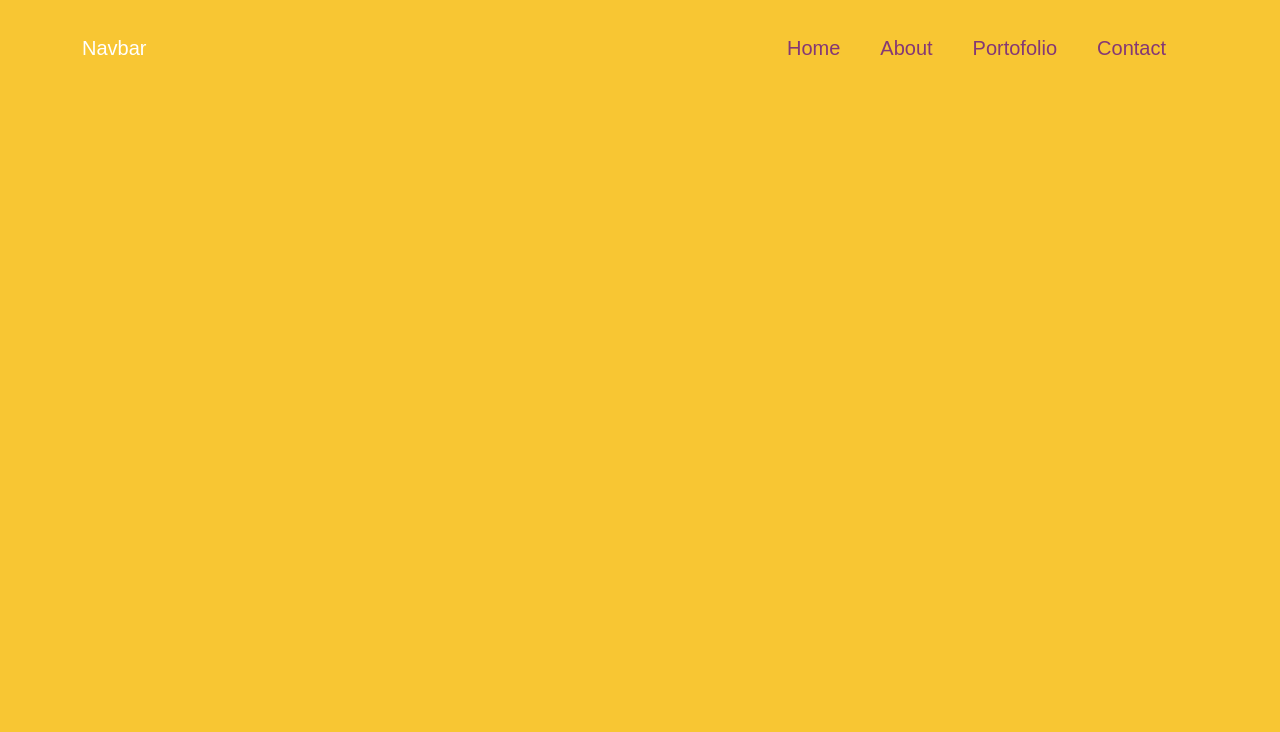
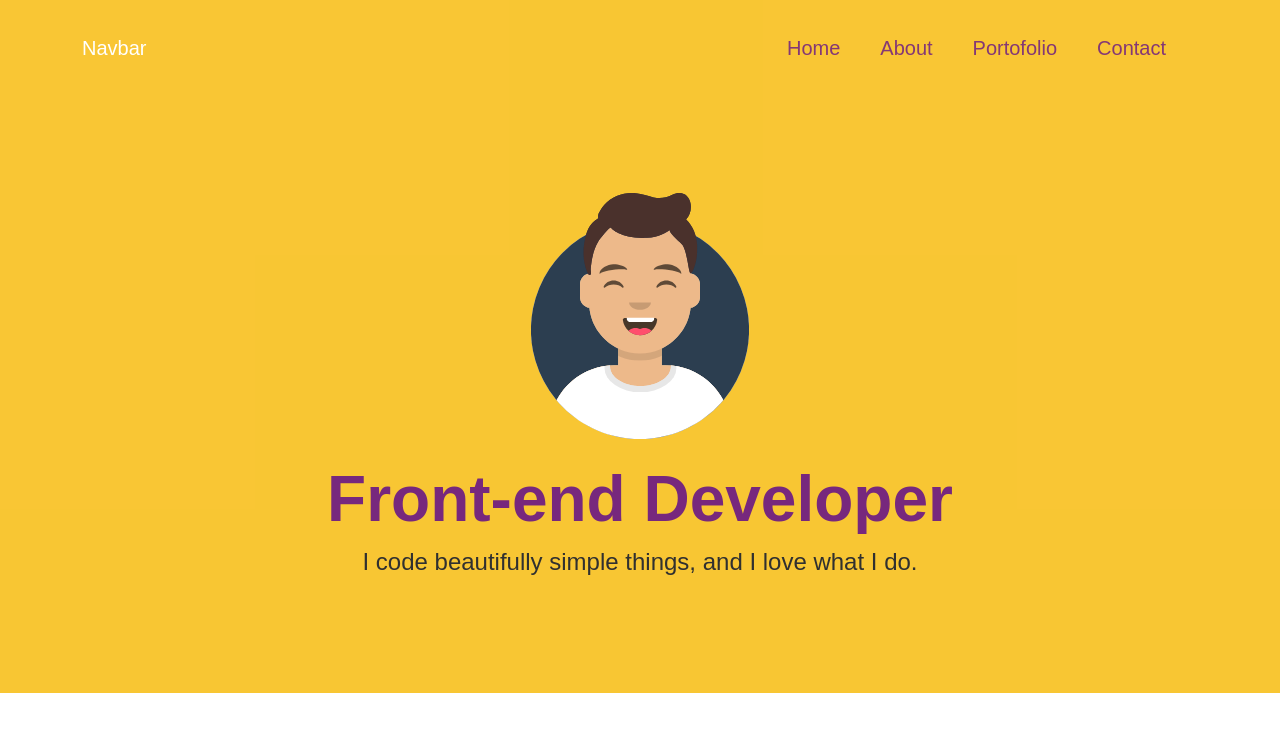
Before and after one commit to yahfiIlham/yahfiIlham.github.io, a website: page index.html in a window 1280 px wide. Drawn offline with nearby package versions, Linux system fonts and the light colour scheme.

Commit message:
install package eslint build section masthead

```diff
--- a/assets/css/style.css
+++ b/assets/css/style.css
@@ -16,7 +16,7 @@
 
     --clr-light: #fff;
     --clr-dark: #303030;
-    --clr-accent: #f7b801;
+    --clr-accent: rgba(247, 184, 1, .8);
     --clr-purple: #4f1c52;
     --clr-purple-secondary: #77287d;
 
@@ -73,10 +73,12 @@ h1 { font-size: var(--fs-h1) }
 h2 { font-size: var(--fs-h2) }
 h3 { font-size: var(--fs-h3) }
 
+p { font-size: var(--fs-body)}
+
 
 /* Navigation */
 
-.bg-nav {
+#mainNav.bg-nav {
     background-color: rgba(247, 184, 1, 0) !important;
 }
 
@@ -86,7 +88,7 @@ h3 { font-size: var(--fs-h3) }
     color: var(--clr-purple-secondary) !important;
     opacity: .9;
 }
-.nav-item .nav-link:after {
+.nav-item .nav-link:after  {
     content: '';
     position: absolute;
     width: 100%;
@@ -99,11 +101,24 @@ h3 { font-size: var(--fs-h3) }
     transition: transform 0.3s ease-out;
 }
 
-.nav-item .nav-link:hover:after {
+.nav-item .nav-link:hover:after, #mainNav.navbar-shrink .nav-link:hover:after {
     transform: scaleX(1);
     transform-origin: bottom left;
 }
 
+@media (max-width: 992px) {
+    #mainNav.bg-nav {
+        background-color: var(--clr-purple-secondary) !important;
+    }
+
+    .nav-link {
+        color: var(--clr-light) !important;
+        opacity: 1;
+    }
+}
+
+
+@media (min-width: 992px) {
     #mainNav {
         padding-top: 1.5rem;
         padding-bottom: 1.5rem;
@@ -121,12 +136,48 @@ h3 { font-size: var(--fs-h3) }
         opacity: 1;
     }
 
-@media (min-width: 992px) {
+    #mainNav.navbar-shrink .nav-link:after {
+        background-color: var(--clr-light);
+    }
+
 }
 
 /* Masthead */
 .masthead {
-    background-color: var(--clr-accent);
-    min-height: 100vh;
-    opacity: .8 !important;
+    /* background-color: var(--clr-accent); */
+    background-color: rgba(247, 184, 1, .8);
+    /* min-height: 100vh; */
+
+    padding-top: calc(5rem + 74px);
+    padding-bottom: 6rem;
 }
+
+.masthead .masthead-img {
+    width: 15rem;
+}
+
+.masthead .masthead-heading {
+    color: var(--clr-purple-secondary);
+    font-size: 2.75rem;
+    margin: 2rem 0 1rem 0;
+    font-weight: 600;
+}
+
+.masthead .masthead-subheading {
+    font-size: 1.25rem;
+    font-weight: 300;
+}
+
+@media (min-width: 992px) {
+    .masthead {
+        padding-top: calc(5rem + 104px);
+        padding-bottom: 6rem;
+    }
+    .masthead .masthead-heading {
+        font-size: 4rem;
+        line-height: 3.5rem;
+    }
+    .masthead .masthead-subheading {
+        font-size: 1.5rem;
+    }
+}
--- a/assets/js/script.js
+++ b/assets/js/script.js
@@ -1,7 +1,6 @@
-window.addEventListener('DOMContentLoaded', event => {
-
+window.addEventListener('DOMContentLoaded', () => {
     // Navbar shrink function
-    var navbarShrink = function () {
+    const navbarShrink = () => {
         const navbarCollapsible = document.body.querySelector('#mainNav');
         if (!navbarCollapsible) {
             return;
@@ -11,9 +10,8 @@ window.addEventListener('DOMContentLoaded', event => {
             navbarCollapsible.classList.remove('navbar-shrink')
         } else {
             navbarCollapsible.classList.add('navbar-shrink')
-        }
-
-    };
+    }
+};
 
     // Shrink the navbar
     navbarShrink();
--- a/index.html
+++ b/index.html
@@ -50,11 +50,13 @@
             </nav>
 
             <!-- Masthead -->
-            <header class="masthead">
-                <div class="container">
-
+            <section class=" masthead text-center">
+                <div class=" container d-flex align-items-center flex-column">
+                    <img src="assets/img/avataaars.svg" alt="yahfi" class="masthead-img">
+                    <h1 class="masthead-heading">Front-end Developer</h1>
+                    <p class="masthead-subheading">I code beautifully simple things, and I love what I do.</p>
                 </div>
-            </header>
+            </section>
 
         </section>
 
```
Also changed, not shown: package.json (added, +18 -0 lines), .eslintrc.json (added), assets/img/avataaars.svg (added), 1 other file. Lines whose indentation alone changed are shown as unchanged.
